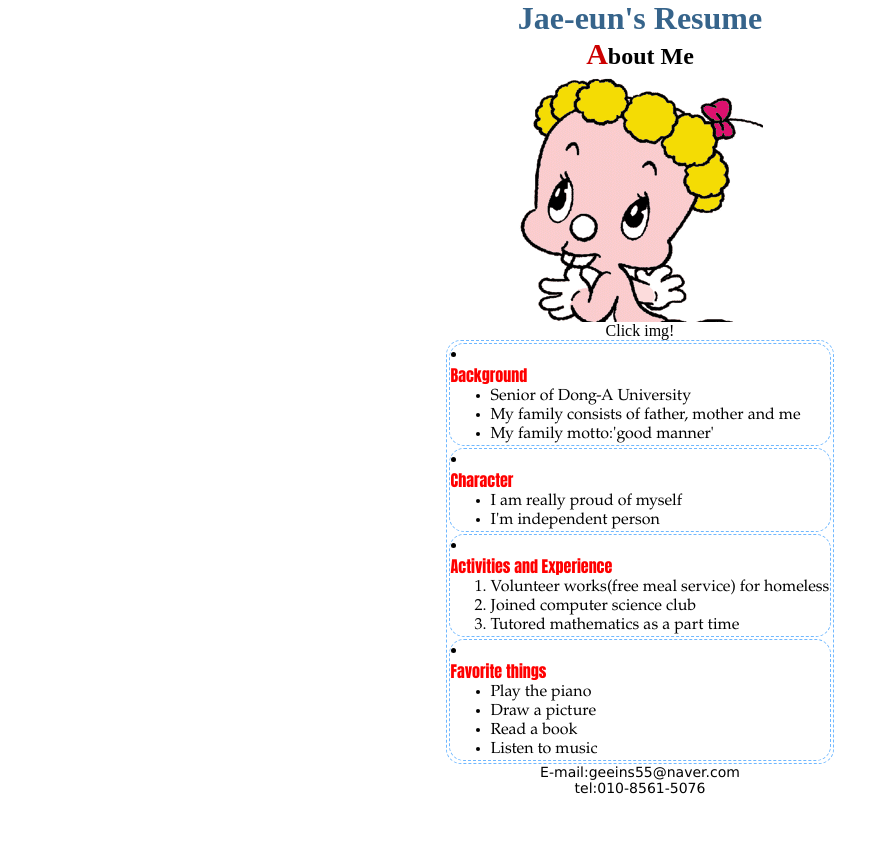
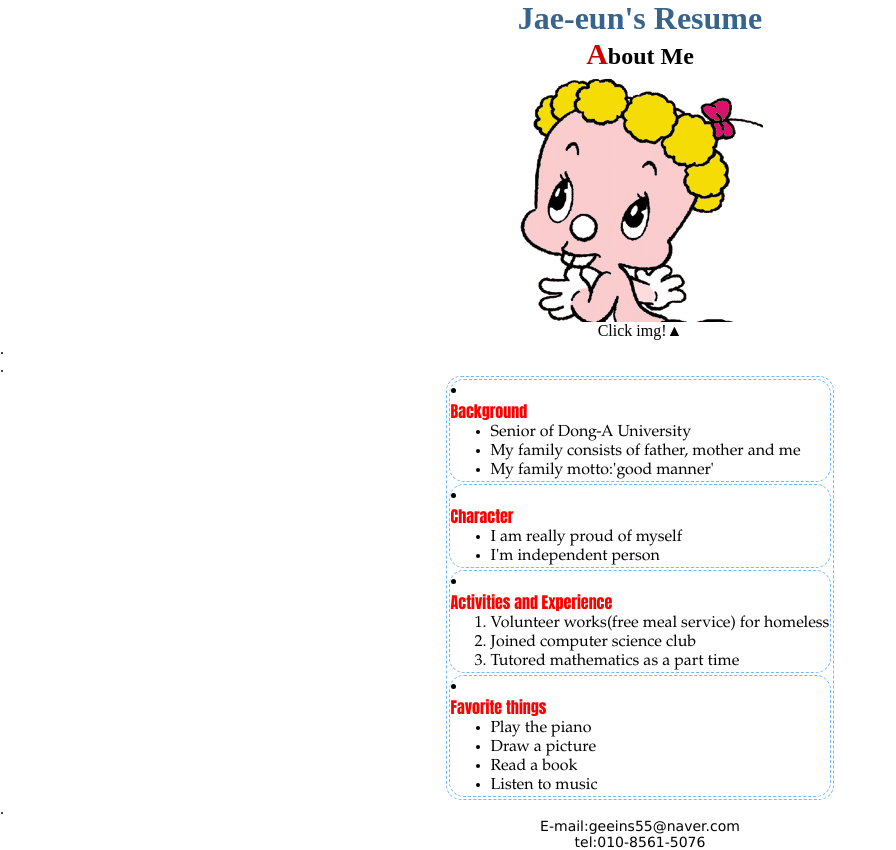
Before and after one commit to kimjaeeun/resume, a plain HTML site: page index.html in a window 1280 px wide. Shown: the whole page, without its empty margins (0-896 px from the left). Before the commit the page ends 800 px from the top, so only its background shows below. Drawn offline with Linux system fonts and the light colour scheme.

Commit message:
Update index.html

```diff
--- a/index.html
+++ b/index.html
@@ -8,9 +8,9 @@
 		<h1 class="mid">Jae-eun's Resume</h1>
 		<h2 class="mid"><span>A</span>bout Me</h2>
 		<a href="https://www.facebook.com/profile.php?id=100003647091205"><img src = "GS.png"/></a>
-		<p class="mid">Click img!</p>
-		<p> </p>
-		<p> </p>
+		<p class="mid">Click img!▲</p>
+		<p> .</p>
+		<p> .</p>
 		<div>
 		<table>
 			<tr>
@@ -64,7 +64,7 @@
 			</tr>
 		</table>
 		</div>
-		<p> </p>
+		<p> .</p>
 		<div id="last">
 			<p>E-mail:geeins55@naver.com</p>
 			<p>tel:010-8561-5076</p>
```
